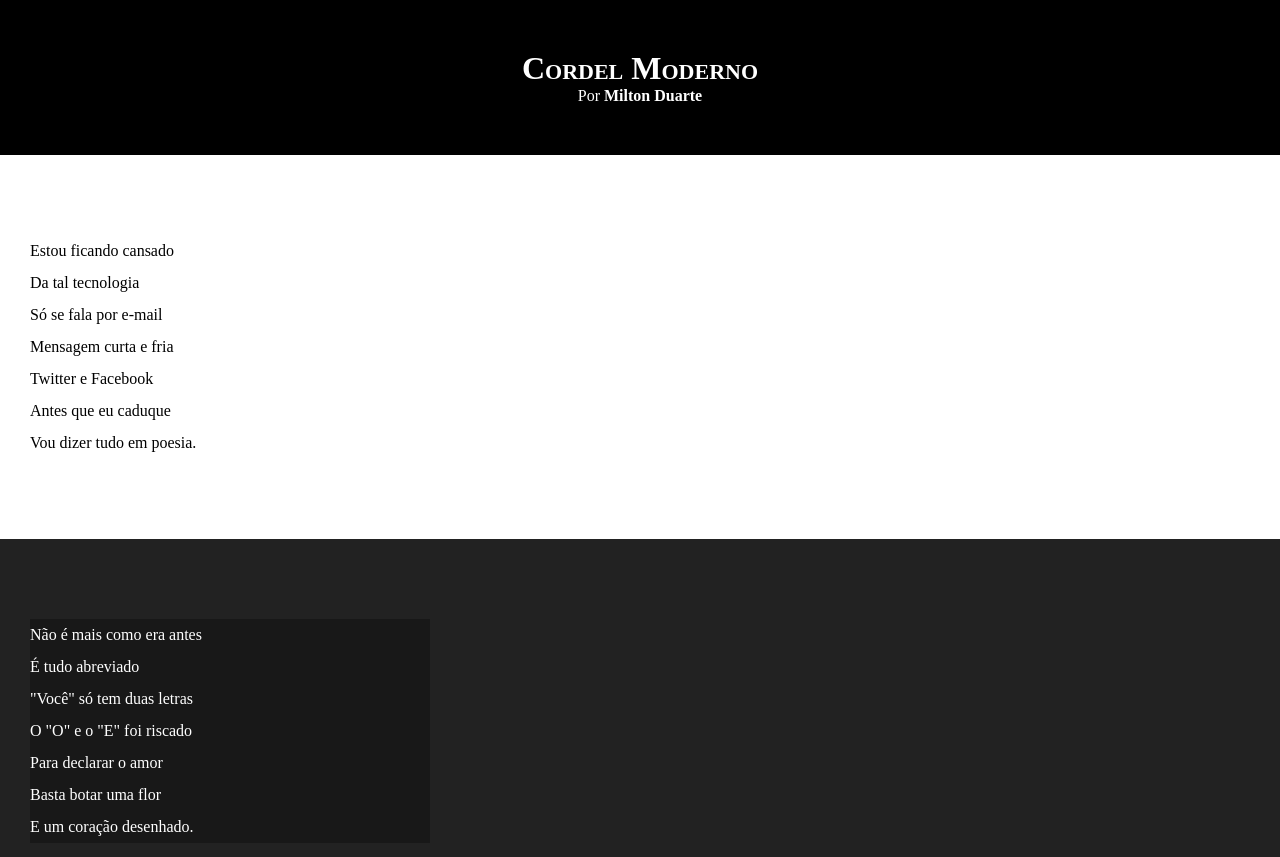
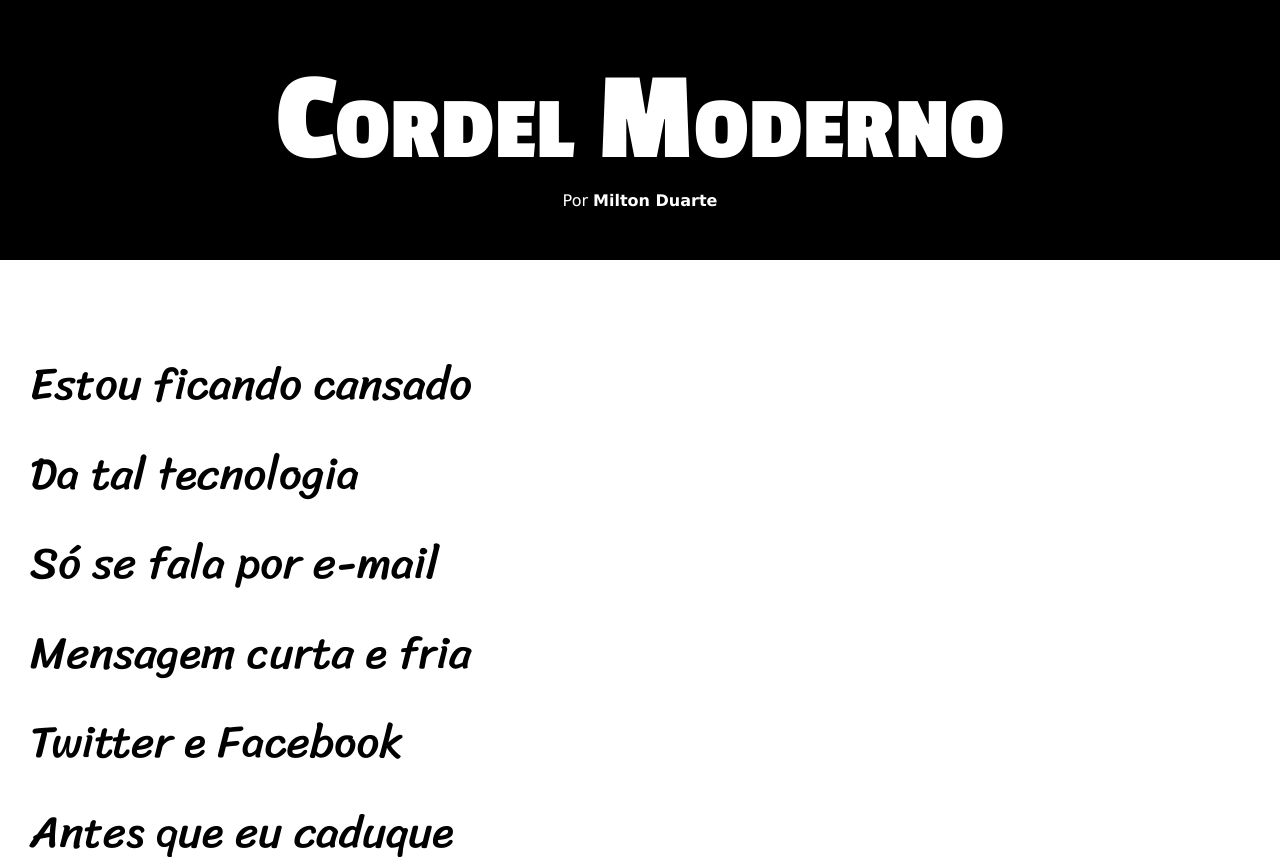
Before and after one commit to jheansrosas/Desafios, a plain HTML site: page d012/index.html in a window 1280 px wide. Shown: the top 857 px of the page. Drawn offline with Linux system fonts and the light colour scheme.

Commit message:
Update style.css

```diff
--- a/d012/estilo/style.css
+++ b/d012/estilo/style.css
@@ -1,13 +1,24 @@
 @charset "UTF-8";
+
+@import url('https://fonts.googleapis.com/css2?family=Passion+One:wght@400;700;900&display=swap');
+@import url('https://fonts.googleapis.com/css2?family=Sriracha&display=swap');
+
+:root {
+    --fonte1: Verdana, Geneva, TAhoma, sans-serif;
+    --fonte2: "Passion One", sans-serif;
+    --fonte3: "Sriracha", cursive;
+}
 
 * {
     margin: 0px;
     padding: 0px;
+    font-size: 1em;
 }
 
 html,body {
     min-height: 100vh;
     background-color: darkgrey;
+    font-family: var(--fonte1);
 }
 
 header {
@@ -19,6 +30,8 @@ header {
 header > h1 {
     padding-top: 50px;
     font-variant: small-caps;
+    font-family: var(--fonte2);
+    font-size: 10vw;
 }
 
 header > p {
@@ -40,6 +53,8 @@ section {
     padding-bottom: 10vh;
     line-height: 2em;
     padding-left: 30px;
+    font-family: var(--fonte3);
+    font-size: 3.5vw;
 }
 
 section.normal {
@@ -53,7 +68,8 @@ section.imagem {
 }
 
 section.imagem > p {
-    width: 400px;
+    display: inline-block;
+    padding: 5px;
     background-color: rgba(0, 0, 0, 0.308);
 }
 
```
